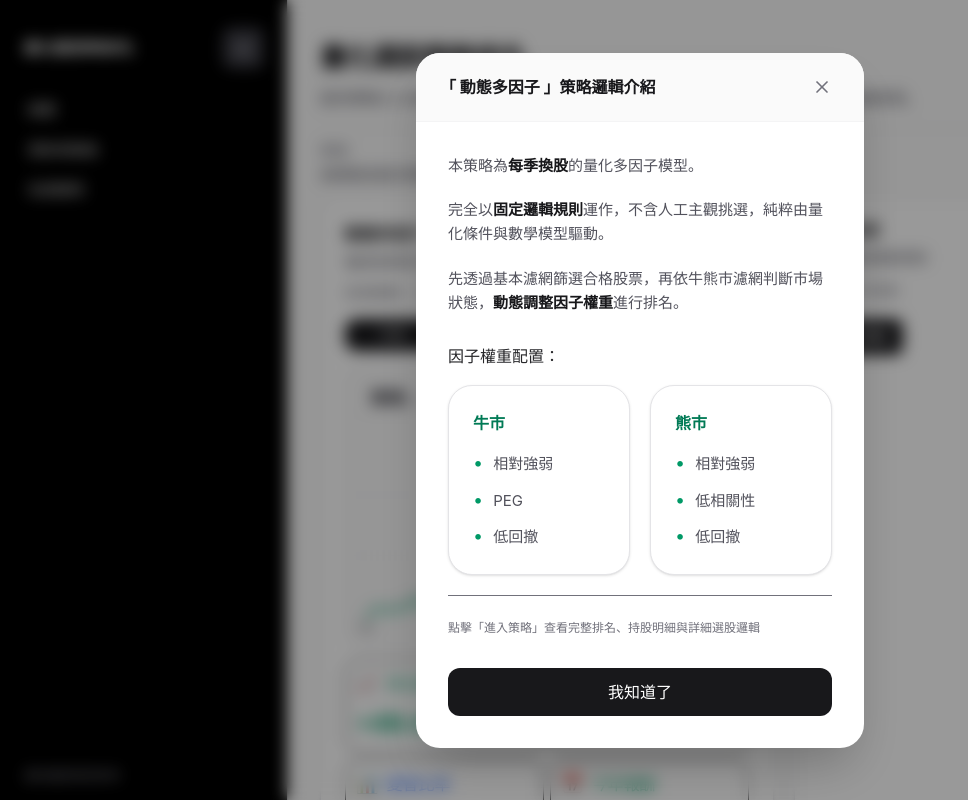
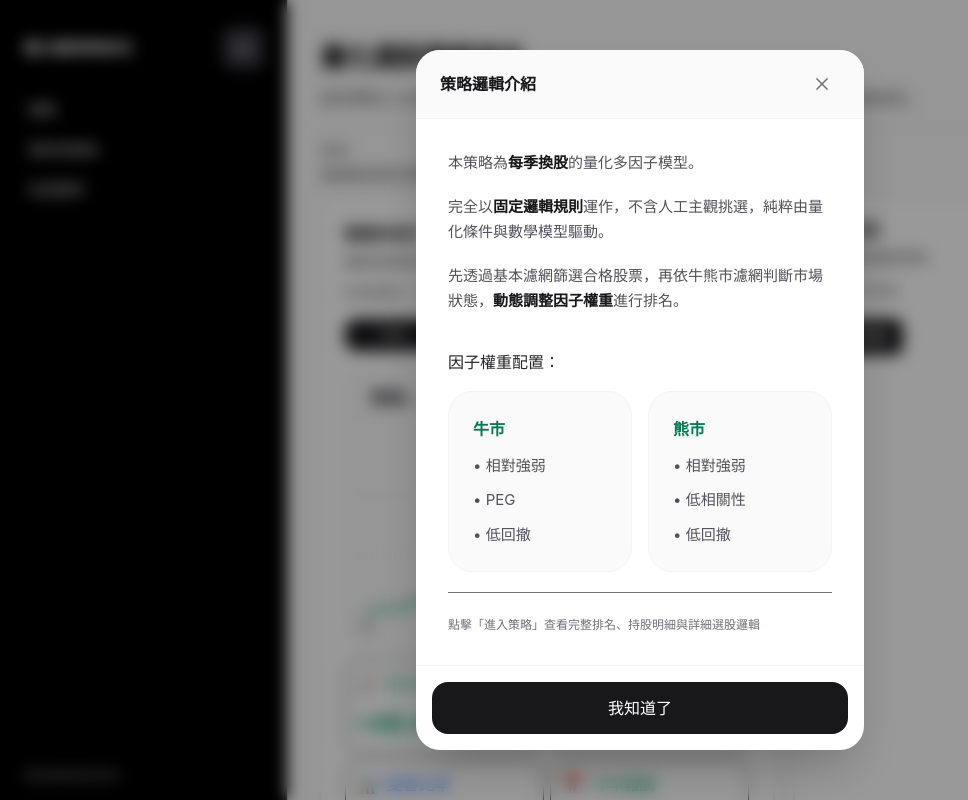
Before and after one commit to amu-0713/my-stock-rank, a React (Vite) app: page / in a window 1280 px wide. Both pictures are taken after a click on the button 628 px from the left and 241 px from the top of the page. Shown: the whole page, without its empty margins (0-968 px from the left). Built offline with nearby package versions, Linux system fonts and the light colour scheme.

Commit message:
Update HomePage.jsx

```diff
--- a/src/pages/HomePage.jsx
+++ b/src/pages/HomePage.jsx
@@ -319,9 +319,11 @@ export default function HomePage() {
         {/* 🌟 策略介紹 Modal */}
 {isModalOpen && (
   <div className="fixed inset-0 z-[100] flex items-center justify-center p-4 bg-black/40 backdrop-blur-sm animate-in fade-in duration-200">
-            <div className="bg-white rounded-3xl max-w-md w-full shadow-2xl overflow-hidden animate-in zoom-in-95 duration-200">
-              <div className="flex justify-between items-center px-6 py-4 border-b border-zinc-100 bg-zinc-50">
-                <h3 className="font-bold text-zinc-900">「 動態多因子 」策略邏輯介紹</h3>
+    <div className="bg-white rounded-3xl max-w-md w-full shadow-2xl overflow-hidden animate-in zoom-in-95 duration-200 max-h-[90vh] flex flex-col">
+
+      {/* 標題列 */}
+      <div className="flex justify-between items-center px-6 py-4 border-b border-zinc-100 bg-zinc-50 shrink-0">
+        <h3 className="font-bold text-zinc-900">策略邏輯介紹</h3>
         <button
           onClick={() => setIsModalOpen(false)}
           className="p-2 hover:bg-zinc-200 rounded-full transition-colors"
@@ -330,7 +332,8 @@ export default function HomePage() {
         </button>
       </div>
 
-              <div className="p-8">
+      {/* 可捲動內容區 */}
+      <div className="p-8 overflow-y-auto flex-1">
         <div className="space-y-5 text-zinc-600 leading-relaxed">
           <p className="text-[15px]">
             本策略為<span className="font-bold text-zinc-900">每季換股</span>的量化多因子模型。
@@ -344,42 +347,25 @@ export default function HomePage() {
             先透過基本濾網篩選合格股票，再依牛熊市濾網判斷市場狀態，<span className="font-bold text-zinc-900">動態調整因子權重</span>進行排名。
           </p>
 
-                  <div className="pt-2">
+          <div className="pt-4">
             <p className="font-medium text-zinc-800 mb-4">因子權重配置：</p>
-                    <div className="grid grid-cols-1 sm:grid-cols-2 gap-5">
-                      <div className="bg-white border border-zinc-200 rounded-3xl p-6 shadow-sm">
-                        <div className="font-semibold text-emerald-700 mb-4">牛市</div>
-                        <div className="space-y-3 text-[15px]">
-                          <div className="flex items-start gap-2.5">
-                            <span className="text-emerald-600 text-lg leading-none mt-0.5">•</span>
-                            <span>相對強弱</span>
-                          </div>
-                          <div className="flex items-start gap-2.5">
-                            <span className="text-emerald-600 text-lg leading-none mt-0.5">•</span>
-                            <span>PEG</span>
-                          </div>
-                          <div className="flex items-start gap-2.5">
-                            <span className="text-emerald-600 text-lg leading-none mt-0.5">•</span>
-                            <span>低回撤</span>
-                          </div>
+
+            <div className="grid grid-cols-1 sm:grid-cols-2 gap-4">
+              <div className="bg-zinc-50 border border-zinc-100 rounded-3xl p-6">
+                <div className="font-semibold text-emerald-700 mb-3">牛市</div>
+                <div className="space-y-2.5 text-[15px]">
+                  <div>• 相對強弱</div>
+                  <div>• PEG</div>
+                  <div>• 低回撤</div>
                 </div>
               </div>
 
-                      <div className="bg-white border border-zinc-200 rounded-3xl p-6 shadow-sm">
-                        <div className="font-semibold text-emerald-700 mb-4">熊市</div>
-                        <div className="space-y-3 text-[15px]">
-                          <div className="flex items-start gap-2.5">
-                            <span className="text-emerald-600 text-lg leading-none mt-0.5">•</span>
-                            <span>相對強弱</span>
-                          </div>
-                          <div className="flex items-start gap-2.5">
-                            <span className="text-emerald-600 text-lg leading-none mt-0.5">•</span>
-                            <span>低相關性</span>
-                          </div>
-                          <div className="flex items-start gap-2.5">
-                            <span className="text-emerald-600 text-lg leading-none mt-0.5">•</span>
-                            <span>低回撤</span>
-                          </div>
+              <div className="bg-zinc-50 border border-zinc-100 rounded-3xl p-6">
+                <div className="font-semibold text-emerald-700 mb-3">熊市</div>
+                <div className="space-y-2.5 text-[15px]">
+                  <div>• 相對強弱</div>
+                  <div>• 低相關性</div>
+                  <div>• 低回撤</div>
                 </div>
               </div>
             </div>
@@ -389,10 +375,13 @@ export default function HomePage() {
             點擊「進入策略」查看完整排名、持股明細與詳細選股邏輯
           </p>
         </div>
+      </div>
 
+      {/* 底部按鈕 */}
+      <div className="p-4 border-t border-zinc-100 shrink-0">
         <button
           onClick={() => setIsModalOpen(false)}
-                  className="w-full mt-8 bg-zinc-900 text-white py-3 rounded-xl font-medium hover:bg-zinc-800 transition-colors"
+          className="w-full bg-zinc-900 text-white py-3.5 rounded-2xl font-medium hover:bg-zinc-800 transition-colors"
         >
           我知道了
         </button>
```
Lines whose indentation alone changed are shown as unchanged.
